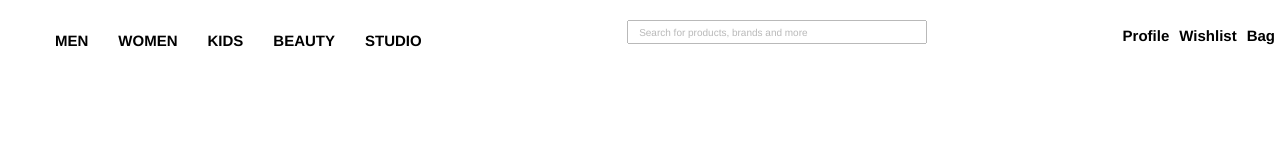
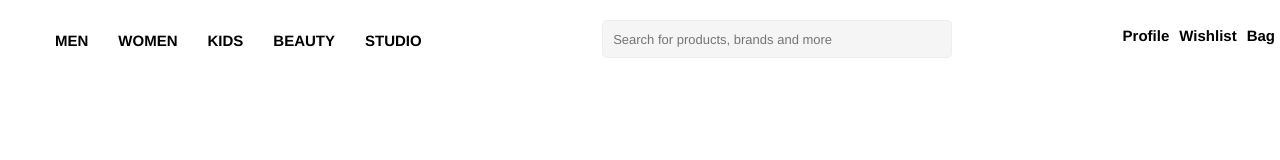
Before and after one commit to suganth4/quality-bazaar, a Vue app: page / in a window 1280 px wide. Shown: the top 160 px of the page. Built offline with nearby package versions, Linux system fonts and the light colour scheme.

Commit message:
--- Auto-Git Commit ---

```diff
--- a/src/components/login-qa.vue
+++ b/src/components/login-qa.vue
@@ -123,12 +123,16 @@ li {
 #search {
     font-size: 10px;
     margin: 10px;
-    width: 300px;
-    height: 15px;
-    color: black;
-    opacity: 0.5;
+    width: 350px;
+    height: 38px;
     padding: 10px;
+    border: 0.1px solid rgba(189, 179, 179,0.1);
+    border-radius: 5px;
+    background: #f5f5f6;
+    font-size: 13px;
+    color: rgb(0, 0, 0);
 }
+#search:
 #image {
     width: 150px;
     height: 150px;
```
Also changed, not shown: .autogit/logs/log-1-4-2022-9-20-12.txt (added).
